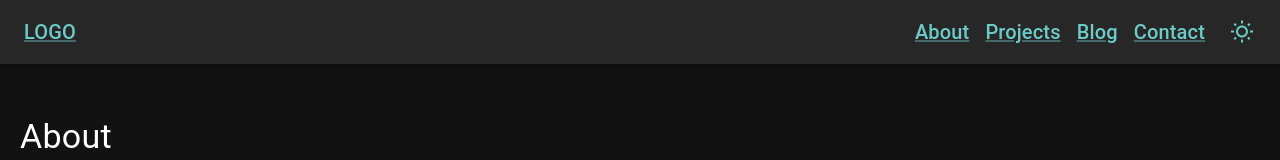
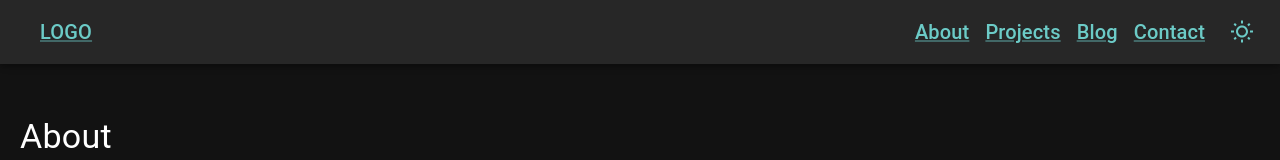
Before and after one commit to krisograbek/mui-responsive-website-tmp, a React (Create React App) app: page / in a window 1280 px wide. Shown: the top 160 px of the page. Built offline with nearby package versions, Linux system fonts and the light colour scheme.

Commit message:
bugfix for moving to section from burger menu

```diff
--- a/src/components/Header.js
+++ b/src/components/Header.js
@@ -7,24 +7,29 @@ import IconButton from '@mui/material/IconButton';
 import Link from '@mui/material/Link';
 import Menu from '@mui/material/Menu';
 import MenuItem from '@mui/material/MenuItem';
+import Slide from '@mui/material/Slide';
 import Toolbar from '@mui/material/Toolbar';
 import Typography from '@mui/material/Typography';
-import Slide from '@mui/material/Slide';
 import useMediaQuery from '@mui/material/useMediaQuery';
+import useScrollTrigger from '@mui/material/useScrollTrigger';
 import makeStyles from '@mui/styles/makeStyles';
 import useTheme from '@mui/styles/useTheme';
-import useScrollTrigger from '@mui/material/useScrollTrigger';
 import React, { useState } from 'react';
 
 const mobileStyles = makeStyles({
   menu: {
-    alignSelf: 'flex-end'
+    // flexGrow: 1,
+    // alignSelf: 'flex-end',
+    // justifySelf: 'flex-end'
   }
 });
 
 const useStyles = makeStyles({
+  navItems: {
+    flexGrow: 1
+  },
   logo: {
-    flexGrow: 1
+    padding: '0 16px'
   }
 });
 
@@ -35,61 +40,54 @@ const menuItems = [
   { link: "#contact", name: "contact" }
 ]
 
-function HideOnScroll(props) {
-  const { children, window } = props;
-  // Note that you normally won't need to set the window ref as useScrollTrigger
-  // will default to window.
-  // This is only being set here because the demo is in an iframe.
-  const trigger = useScrollTrigger({
-    target: window ? window() : undefined,
-  });
-
-  return (
-    <Slide appear={false} direction="down" in={!trigger}>
-      {children}
-    </Slide>
-  );
-}
-
 function MobileNavbar() {
   const { menu } = mobileStyles();
   const [anchor, setAnchor] = useState(null);
+  const open = Boolean(anchor)
   const handleMenu = (event) => {
     setAnchor(event.currentTarget);
   };
+
   const handleMenuClose = () => {
     setAnchor(null);
   }
   return (
-    <>
+    <Grid
+      container
+      // spacing={1}
+      justifyContent="flex-end"
+    >
       <IconButton
         aria-label="menu"
         onClick={handleMenu}
         className={menu}
+        color="primary"
       >
         <MenuIcon />
       </IconButton>
       <Menu
         id="menu"
         anchorEl={anchor}
-        open={Boolean(anchor)}
+        open={open}
         onClose={handleMenuClose}
       >
         {menuItems.map(({ link, name }) => {
           return (
-            <MenuItem
+            <Link
               key={name}
-              component={Link}
               color="primary"
               href={link}
+              onClick={() => setAnchor(null)}
             >
-              {name}
-            </MenuItem>
+              <MenuItem>
+                {name}
+              </MenuItem>
+            </Link>
           )
         })}
 
       </Menu>
-    </>
+    </Grid>
   )
 }
 
@@ -110,15 +108,17 @@ function DesktopNavbar() {
 
 function Header(props) {
   const { themeMode, setThemeMode } = props;
+  const { navItems, logo } = useStyles();
   const theme = useTheme();
-  const { logo } = useStyles();
   const isMobile = useMediaQuery(theme.breakpoints.down("sm"));
+  const trigger = useScrollTrigger();
 
   const Icon = themeMode ? WbSunnyOutlined : Brightness3Outlined;
 
   return (
     <Grid item>
-      <HideOnScroll>
+      {/* Hide on scroll */}
+      <Slide appear={false} direction="down" in={!trigger}>
         <AppBar position="fixed" color="default">
           <Toolbar>
             <Link variant="h6"
@@ -128,7 +128,10 @@ function Header(props) {
             >
               LOGO
             </Link>
-            <Typography variant="h6">
+            <Typography
+              className={navItems}
+              variant="h6"
+            >
               {isMobile ?
                 <MobileNavbar />
                 :
@@ -150,7 +153,7 @@ function Header(props) {
             </Typography>
           </Toolbar>
         </AppBar>
-      </HideOnScroll>
+      </Slide>
     </Grid >
   )
 }
```
